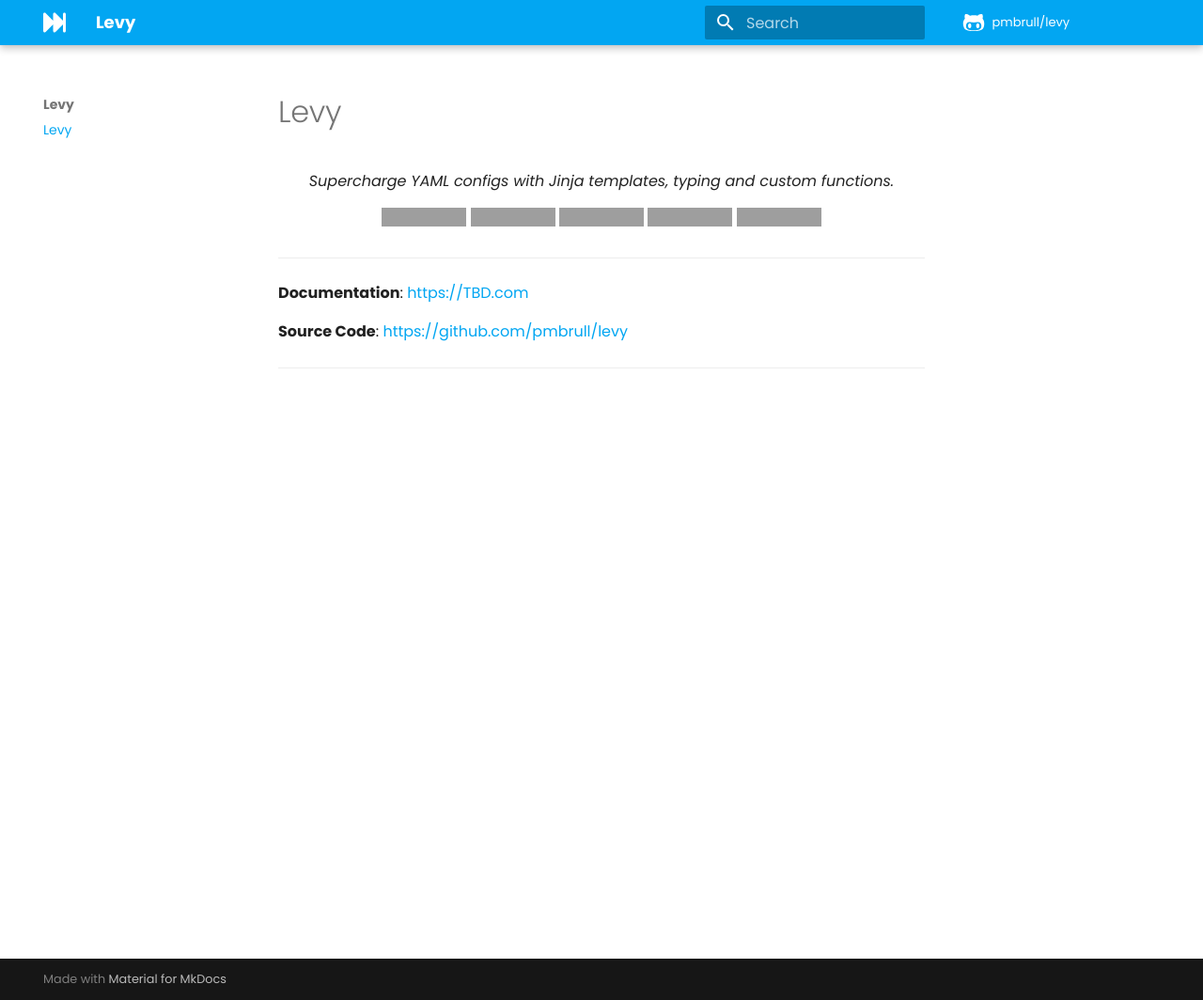
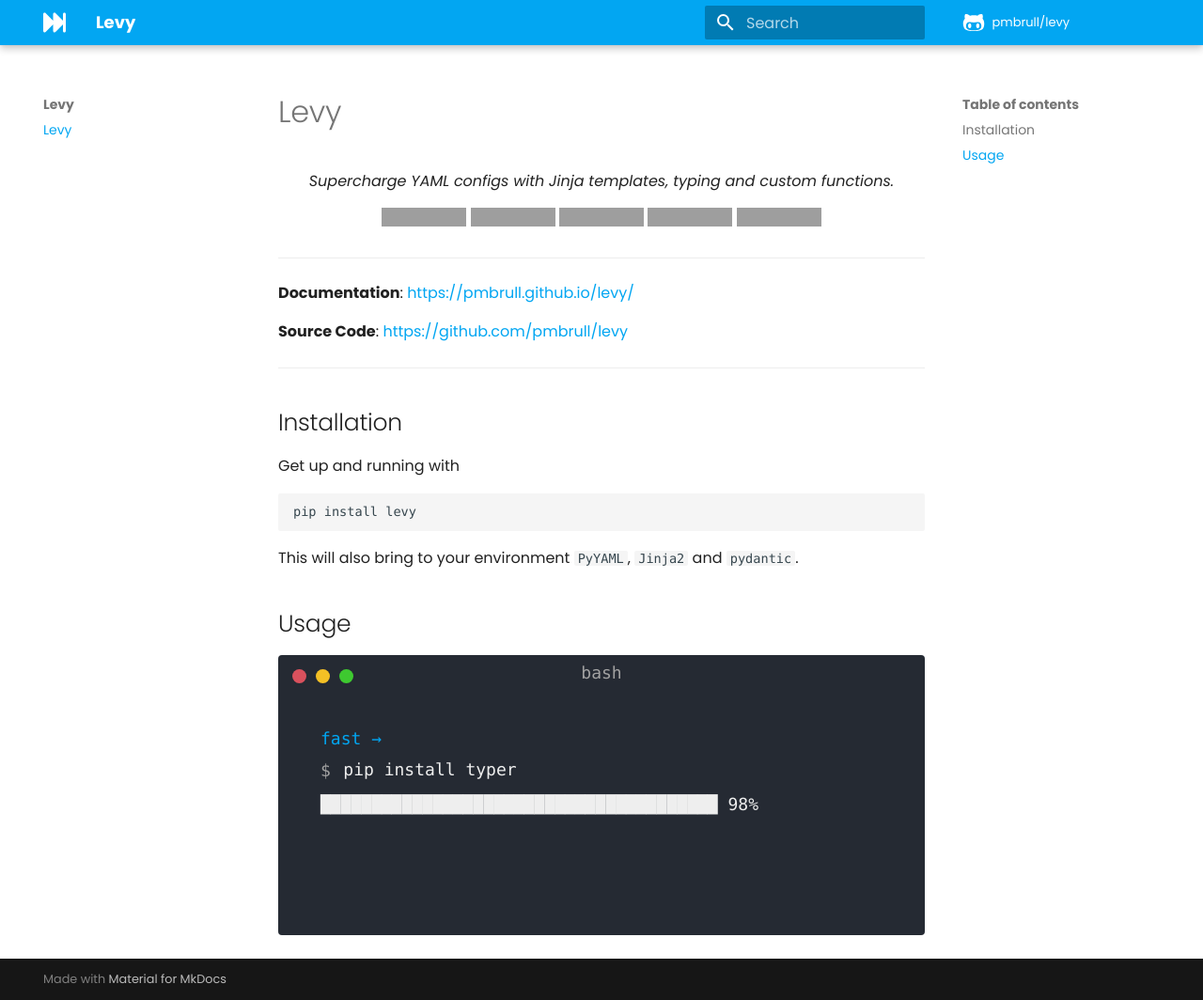
Before and after one commit to pmbrull/levy, an MkDocs documentation site: the page built from docs/index.md, in a window 1280 px wide and 1064 px high. Shown: the whole window at 94% size. Built offline with MkDocs 1.6.1 and Material for MkDocs 9.7.7, drawn with Linux system fonts in a browser that asks for light colours; some web fonts are replaced; comment, search, counter and statistics services are not loaded; part of the change alters nothing that is shown; grey boxes are pictures that could not be loaded.

````diff
--- /dev/null
+++ b/docs/css/termynal.css
@@ -0,0 +1,101 @@
+/**
+ * termynal.js
+ *
+ * @author Ines Montani <ines@ines.io>
+ * @version 0.0.1
+ * @license MIT
+ */
+
+:root {
+    --color-bg: #252a33;
+    --color-text: #eee;
+    --color-text-subtle: #a2a2a2;
+}
+
+[data-termynal] {
+    width: 750px;
+    max-width: 100%;
+    background: var(--color-bg);
+    color: var(--color-text);
+    font-size: 18px;
+    font-family: 'Fira Mono', Consolas, Menlo, Monaco, 'Courier New', Courier, monospace;
+    border-radius: 4px;
+    padding: 75px 45px 35px;
+    position: relative;
+    -webkit-box-sizing: border-box;
+            box-sizing: border-box;
+}
+
+[data-termynal]:before {
+    content: '';
+    position: absolute;
+    top: 15px;
+    left: 15px;
+    display: inline-block;
+    width: 15px;
+    height: 15px;
+    border-radius: 50%;
+    /* A little hack to display the window buttons in one pseudo element. */
+    background: #d9515d;
+    -webkit-box-shadow: 25px 0 0 #f4c025, 50px 0 0 #3ec930;
+            box-shadow: 25px 0 0 #f4c025, 50px 0 0 #3ec930;
+}
+
+[data-termynal]:after {
+    content: 'bash';
+    position: absolute;
+    color: var(--color-text-subtle);
+    top: 5px;
+    left: 0;
+    width: 100%;
+    text-align: center;
+}
+
+[data-ty] {
+    display: block;
+    line-height: 2;
+}
+
+[data-ty]:before {
+    /* Set up defaults and ensure empty lines are displayed. */
+    content: '';
+    display: inline-block;
+    vertical-align: middle;
+}
+
+[data-ty="input"]:before,
+[data-ty-prompt]:before {
+    margin-right: 0.75em;
+    color: var(--color-text-subtle);
+}
+
+[data-ty="input"]:before {
+    content: '$';
+}
+
+[data-ty][data-ty-prompt]:before {
+    content: attr(data-ty-prompt);
+}
+
+[data-ty-cursor]:after {
+    content: attr(data-ty-cursor);
+    font-family: monospace;
+    margin-left: 0.5em;
+    -webkit-animation: blink 1s infinite;
+            animation: blink 1s infinite;
+}
+
+
+/* Cursor animation */
+
+@-webkit-keyframes blink {
+    50% {
+        opacity: 0;
+    }
+}
+
+@keyframes blink {
+    50% {
+        opacity: 0;
+    }
+}
--- a/docs/index.md
+++ b/docs/index.md
@@ -21,8 +21,30 @@
 
 ---
 
-**Documentation**: <a href="TBD" target="_blank">https://TBD.com</a>
+**Documentation**: <a href="https://pmbrull.github.io/levy/" target="_blank">https://pmbrull.github.io/levy/</a>
 
 **Source Code**: <a href="https://github.com/pmbrull/levy" target="_blank">https://github.com/pmbrull/levy</a>
 
 ---
+
+## Installation
+
+Get up and running with
+
+```bash
+pip install levy
+```
+
+This will also bring to your environment `PyYAML`, `Jinja2` and `pydantic`.
+
+## Usage
+
+<div class="termy">
+
+```console
+$ pip install typer
+---> 100%
+Successfully installed typer
+```
+
+</div>
--- /dev/null
+++ b/docs/js/custom.js
@@ -0,0 +1,111 @@
+/**
+ * custom.js
+ * custom js to handle termynal.js
+ *
+ * @author Sebastián Ramírez @tiangolo
+ */
+document.querySelectorAll(".use-termynal").forEach(node => {
+    node.style.display = "block";
+    new Termynal(node, {
+        lineDelay: 500
+    });
+});
+const progressLiteralStart = "---> 100%";
+const promptLiteralStart = "$ ";
+const customPromptLiteralStart = "# ";
+const termynalActivateClass = "termy";
+let termynals = [];
+
+function createTermynals() {
+    document
+        .querySelectorAll(`.${termynalActivateClass} .highlight`)
+        .forEach(node => {
+            const text = node.textContent;
+            const lines = text.split("\n");
+            const useLines = [];
+            let buffer = [];
+            function saveBuffer() {
+                if (buffer.length) {
+                    let isBlankSpace = true;
+                    buffer.forEach(line => {
+                        if (line) {
+                            isBlankSpace = false;
+                        }
+                    });
+                    dataValue = {};
+                    if (isBlankSpace) {
+                        dataValue["delay"] = 0;
+                    }
+                    if (buffer[buffer.length - 1] === "") {
+                        // A last single <br> won't have effect
+                        // so put an additional one
+                        buffer.push("");
+                    }
+                    const bufferValue = buffer.join("<br>");
+                    dataValue["value"] = bufferValue;
+                    useLines.push(dataValue);
+                    buffer = [];
+                }
+            }
+            for (let line of lines) {
+                if (line === progressLiteralStart) {
+                    saveBuffer();
+                    useLines.push({
+                        type: "progress"
+                    });
+                } else if (line.startsWith(promptLiteralStart)) {
+                    saveBuffer();
+                    const value = line.replace(promptLiteralStart, "").trimEnd();
+                    useLines.push({
+                        type: "input",
+                        value: value
+                    });
+                } else if (line.startsWith("// ")) {
+                    saveBuffer();
+                    const value = "💬 " + line.replace("// ", "").trimEnd();
+                    useLines.push({
+                        value: value,
+                        class: "termynal-comment",
+                        delay: 0
+                    });
+                } else if (line.startsWith(customPromptLiteralStart)) {
+                    saveBuffer();
+                    const promptStart = line.indexOf(promptLiteralStart);
+                    if (promptStart === -1) {
+                        console.error("Custom prompt found but no end delimiter", line)
+                    }
+                    const prompt = line.slice(0, promptStart).replace(customPromptLiteralStart, "")
+                    let value = line.slice(promptStart + promptLiteralStart.length);
+                    useLines.push({
+                        type: "input",
+                        value: value,
+                        prompt: prompt
+                    });
+                } else {
+                    buffer.push(line);
+                }
+            }
+            saveBuffer();
+            const div = document.createElement("div");
+            node.replaceWith(div);
+            const termynal = new Termynal(div, {
+                lineData: useLines,
+                noInit: true,
+                lineDelay: 500
+            });
+            termynals.push(termynal);
+        });
+}
+
+function loadVisibleTermynals() {
+    termynals = termynals.filter(termynal => {
+        if (termynal.container.getBoundingClientRect().top - innerHeight <= 0) {
+            termynal.init();
+            return false;
+        }
+        return true;
+    });
+}
+window.addEventListener("scroll", loadVisibleTermynals);
+createTermynals();
+loadVisibleTermynals();
--- /dev/null
+++ b/docs/js/termynal.js
@@ -0,0 +1,264 @@
+/**
+ * termynal.js
+ * A lightweight, modern and extensible animated terminal window, using
+ * async/await.
+ *
+ * @author Ines Montani <ines@ines.io>
+ * @version 0.0.1
+ * @license MIT
+ */
+
+'use strict';
+
+/** Generate a terminal widget. */
+class Termynal {
+    /**
+     * Construct the widget's settings.
+     * @param {(string|Node)=} container - Query selector or container element.
+     * @param {Object=} options - Custom settings.
+     * @param {string} options.prefix - Prefix to use for data attributes.
+     * @param {number} options.startDelay - Delay before animation, in ms.
+     * @param {number} options.typeDelay - Delay between each typed character, in ms.
+     * @param {number} options.lineDelay - Delay between each line, in ms.
+     * @param {number} options.progressLength - Number of characters displayed as progress bar.
+     * @param {string} options.progressChar – Character to use for progress bar, defaults to █.
+	 * @param {number} options.progressPercent - Max percent of progress.
+     * @param {string} options.cursor – Character to use for cursor, defaults to ▋.
+     * @param {Object[]} lineData - Dynamically loaded line data objects.
+     * @param {boolean} options.noInit - Don't initialise the animation.
+     */
+    constructor(container = '#termynal', options = {}) {
+        this.container = (typeof container === 'string') ? document.querySelector(container) : container;
+        this.pfx = `data-${options.prefix || 'ty'}`;
+        this.originalStartDelay = this.startDelay = options.startDelay
+            || parseFloat(this.container.getAttribute(`${this.pfx}-startDelay`)) || 600;
+        this.originalTypeDelay = this.typeDelay = options.typeDelay
+            || parseFloat(this.container.getAttribute(`${this.pfx}-typeDelay`)) || 90;
+        this.originalLineDelay = this.lineDelay = options.lineDelay
+            || parseFloat(this.container.getAttribute(`${this.pfx}-lineDelay`)) || 1500;
+        this.progressLength = options.progressLength
+            || parseFloat(this.container.getAttribute(`${this.pfx}-progressLength`)) || 40;
+        this.progressChar = options.progressChar
+            || this.container.getAttribute(`${this.pfx}-progressChar`) || '█';
+		this.progressPercent = options.progressPercent
+            || parseFloat(this.container.getAttribute(`${this.pfx}-progressPercent`)) || 100;
+        this.cursor = options.cursor
+            || this.container.getAttribute(`${this.pfx}-cursor`) || '▋';
+        this.lineData = this.lineDataToElements(options.lineData || []);
+        this.loadLines()
+        if (!options.noInit) this.init()
+    }
+
+    loadLines() {
+        // Load all the lines and create the container so that the size is fixed
+        // Otherwise it would be changing and the user viewport would be constantly
+        // moving as she/he scrolls
+        const finish = this.generateFinish()
+        finish.style.visibility = 'hidden'
+        this.container.appendChild(finish)
+        // Appends dynamically loaded lines to existing line elements.
+        this.lines = [...this.container.querySelectorAll(`[${this.pfx}]`)].concat(this.lineData);
+        for (let line of this.lines) {
+            line.style.visibility = 'hidden'
+            this.container.appendChild(line)
+        }
+        const restart = this.generateRestart()
+        restart.style.visibility = 'hidden'
+        this.container.appendChild(restart)
+        this.container.setAttribute('data-termynal', '');
+    }
+
+    /**
+     * Initialise the widget, get lines, clear container and start animation.
+     */
+    init() {
+        /**
+         * Calculates width and height of Termynal container.
+         * If container is empty and lines are dynamically loaded, defaults to browser `auto` or CSS.
+         */
+        const containerStyle = getComputedStyle(this.container);
+        this.container.style.width = containerStyle.width !== '0px' ?
+            containerStyle.width : undefined;
+        this.container.style.minHeight = containerStyle.height !== '0px' ?
+            containerStyle.height : undefined;
+
+        this.container.setAttribute('data-termynal', '');
+        this.container.innerHTML = '';
+        for (let line of this.lines) {
+            line.style.visibility = 'visible'
+        }
+        this.start();
+    }
+
+    /**
+     * Start the animation and rener the lines depending on their data attributes.
+     */
+    async start() {
+        this.addFinish()
+        await this._wait(this.startDelay);
+
+        for (let line of this.lines) {
+            const type = line.getAttribute(this.pfx);
+            const delay = line.getAttribute(`${this.pfx}-delay`) || this.lineDelay;
+
+            if (type == 'input') {
+                line.setAttribute(`${this.pfx}-cursor`, this.cursor);
+                await this.type(line);
+                await this._wait(delay);
+            }
+
+            else if (type == 'progress') {
+                await this.progress(line);
+                await this._wait(delay);
+            }
+
+            else {
+                this.container.appendChild(line);
+                await this._wait(delay);
+            }
+
+            line.removeAttribute(`${this.pfx}-cursor`);
+        }
+        this.addRestart()
+        this.finishElement.style.visibility = 'hidden'
+        this.lineDelay = this.originalLineDelay
+        this.typeDelay = this.originalTypeDelay
+        this.startDelay = this.originalStartDelay
+    }
+
+    generateRestart() {
+        const restart = document.createElement('a')
+        restart.onclick = (e) => {
+            e.preventDefault()
+            this.container.innerHTML = ''
+            this.init()
+        }
+        restart.href = '#'
+        restart.setAttribute('data-terminal-control', '')
+        restart.innerHTML = "restart ↻"
+        return restart
+    }
+
+    generateFinish() {
+        const finish = document.createElement('a')
+        finish.onclick = (e) => {
+            e.preventDefault()
+            this.lineDelay = 0
+            this.typeDelay = 0
+            this.startDelay = 0
+        }
+        finish.href = '#'
+        finish.setAttribute('data-terminal-control', '')
+        finish.innerHTML = "fast →"
+        this.finishElement = finish
+        return finish
+    }
+
+    addRestart() {
+        const restart = this.generateRestart()
+        this.container.appendChild(restart)
+    }
+
+    addFinish() {
+        const finish = this.generateFinish()
+        this.container.appendChild(finish)
+    }
+
+    /**
+     * Animate a typed line.
+     * @param {Node} line - The line element to render.
+     */
+    async type(line) {
+        const chars = [...line.textContent];
+        line.textContent = '';
+        this.container.appendChild(line);
+
+        for (let char of chars) {
+            const delay = line.getAttribute(`${this.pfx}-typeDelay`) || this.typeDelay;
+            await this._wait(delay);
+            line.textContent += char;
+        }
+    }
+
+    /**
+     * Animate a progress bar.
+     * @param {Node} line - The line element to render.
+     */
+    async progress(line) {
+        const progressLength = line.getAttribute(`${this.pfx}-progressLength`)
+            || this.progressLength;
+        const progressChar = line.getAttribute(`${this.pfx}-progressChar`)
+            || this.progressChar;
+        const chars = progressChar.repeat(progressLength);
+		const progressPercent = line.getAttribute(`${this.pfx}-progressPercent`)
+			|| this.progressPercent;
+        line.textContent = '';
+        this.container.appendChild(line);
+
+        for (let i = 1; i < chars.length + 1; i++) {
+            await this._wait(this.typeDelay);
+            const percent = Math.round(i / chars.length * 100);
+            line.textContent = `${chars.slice(0, i)} ${percent}%`;
+			if (percent>progressPercent) {
+				break;
+			}
+        }
+    }
+
+    /**
+     * Helper function for animation delays, called with `await`.
+     * @param {number} time - Timeout, in ms.
+     */
+    _wait(time) {
+        return new Promise(resolve => setTimeout(resolve, time));
+    }
+
+    /**
+     * Converts line data objects into line elements.
+     *
+     * @param {Object[]} lineData - Dynamically loaded lines.
+     * @param {Object} line - Line data object.
+     * @returns {Element[]} - Array of line elements.
+     */
+    lineDataToElements(lineData) {
+        return lineData.map(line => {
+            let div = document.createElement('div');
+            div.innerHTML = `<span ${this._attributes(line)}>${line.value || ''}</span>`;
+
+            return div.firstElementChild;
+        });
+    }
+
+    /**
+     * Helper function for generating attributes string.
+     *
+     * @param {Object} line - Line data object.
+     * @returns {string} - String of attributes.
+     */
+    _attributes(line) {
+        let attrs = '';
+        for (let prop in line) {
+            // Custom add class
+            if (prop === 'class') {
+                attrs += ` class=${line[prop]} `
+                continue
+            }
+            if (prop === 'type') {
+                attrs += `${this.pfx}="${line[prop]}" `
+            } else if (prop !== 'value') {
+                attrs += `${this.pfx}-${prop}="${line[prop]}" `
+            }
+        }
+
+        return attrs;
+    }
+}
+
+/**
+* HTML API: If current script has container(s) specified, initialise Termynal.
+*/
+if (document.currentScript.hasAttribute('data-termynal-container')) {
+    const containers = document.currentScript.getAttribute('data-termynal-container');
+    containers.split('|')
+        .forEach(container => new Termynal(container))
+}
--- a/mkdocs.yml
+++ b/mkdocs.yml
@@ -18,8 +18,22 @@ repo_name: pmbrull/levy
 repo_url: https://github.com/pmbrull/levy
 edit_uri: ""
 
-plugins:
-  - search
+markdown_extensions:
+    - toc:
+        permalink: true
+    - pymdownx.superfences:
+        custom_fences:
+            - name: mermaid
+              class: mermaid
+              format: !!python/name:pymdownx.superfences.fence_div_format
+    - pymdownx.tabbed
 
 nav:
     - Levy: index.md
+
+extra_css:
+    - 'css/termynal.css'
+
+extra_javascript:
+    - 'js/termynal.js'
+    - 'js/custom.js'
````
